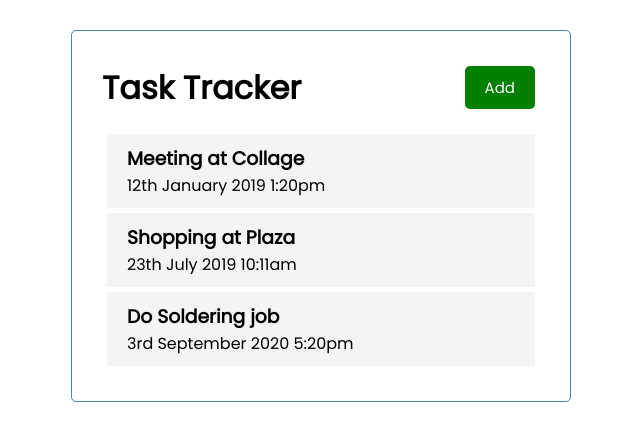
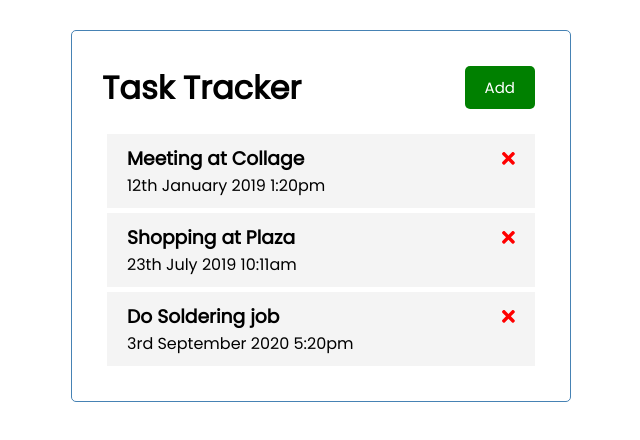
Before and after one commit to Cadris/sayan1, an Angular app: page / in a window 1280 px wide. Shown: the top 440 px of the page, without its empty margins (319-959 px from the left). Built offline with nearby package versions, Linux system fonts and the light colour scheme.

Commit message:
Added red cross from fontawsome-icon

```diff
--- a/src/app/components/task-item/task-item.component.html
+++ b/src/app/components/task-item/task-item.component.html
@@ -1,4 +1,7 @@
 <div class="task">
-    <h3>{{ task.text }}</h3>
+    <h3>
+        {{ task.text }}
+        <fa-icon [icon]="faTimes" [ngStyle]="{'color': 'red'}"></fa-icon>
+    </h3>
     <p>{{task.day}}</p>
 </div>
--- a/src/app/components/task-item/task-item.component.ts
+++ b/src/app/components/task-item/task-item.component.ts
@@ -1,5 +1,6 @@
 import { Component, OnInit, Input } from '@angular/core';
 import { Task } from 'src/data/Task';
+import { faTimes } from '@fortawesome/free-solid-svg-icons';
 
 @Component({
   selector: 'app-task-item',
@@ -10,6 +11,8 @@
   @Input()
   task!: Task;
 
+  faTimes = faTimes;   //font-awsome icon value
+
   constructor() { }
 
   ngOnInit(): void {
```
